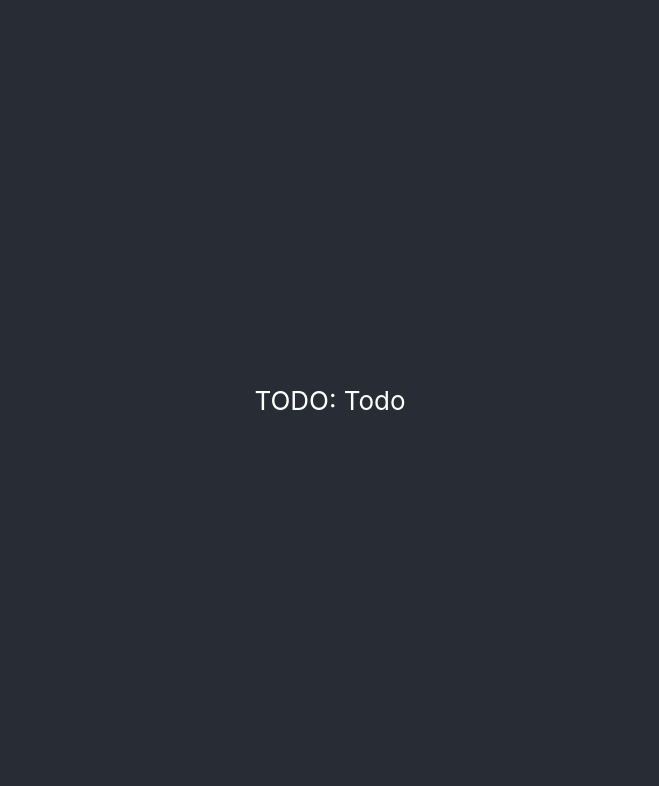
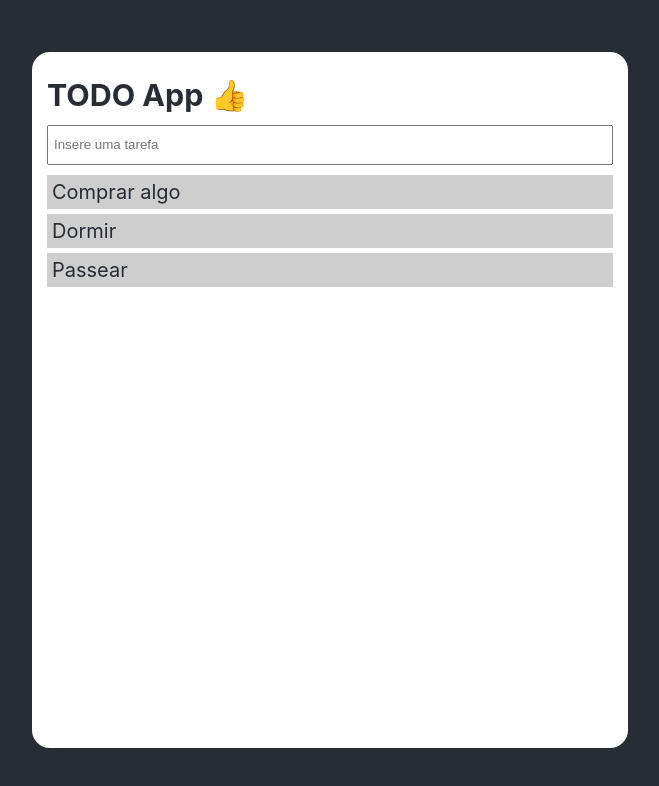
Before and after one commit to anotherlusitano/TodoAppReact, a React (Create React App) app: page / in a window 1280 px wide. Shown: the top 786 px of the page, without its empty margins (310-969 px from the left). Built offline with nearby package versions, Linux system fonts and the light colour scheme.

Commit message:
Adicionar formulário simples que adiciona tarefas

```diff
--- a/src/App.css
+++ b/src/App.css
@@ -1,9 +1,5 @@
 * {
   box-sizing: border-box;
-}
-
-.App {
-  text-align: center;
 }
 
 main {
@@ -16,3 +12,39 @@ main {
   font-size: calc(10px + 2vmin);
   color: white;
 }
+
+.form-container {
+  background-color: white;
+  color: #282c34;
+  width: 600px;
+  height: 700px;
+  padding: 15px;
+  border: 2px solid;
+  border-radius: 20px;
+}
+
+.form-container h3 {
+  margin-block: 10px;
+}
+
+form {
+  margin-bottom: 10px;
+}
+
+input {
+  width: 100%;
+  height: 40px;
+  padding-left: 5px;
+}
+
+.todo-item {
+  width: 100%;
+  word-wrap:break-word;
+  background-color: #cecece;
+
+  margin-block: 5px;
+  padding-block: 5px;
+  padding-left: 5px;
+
+  font-size: 20px;
+}
--- a/src/components/App.jsx
+++ b/src/components/App.jsx
@@ -1,10 +1,71 @@
+import { useState } from "react";
 import "../App.css";
+import TodoItem from "./TodoItem";
 
 function App() {
+  const [todos, setTodos] = useState([
+    {
+      id: 1,
+      title: "Comprar algo",
+      done: false,
+    },
+    {
+      id: 2,
+      title: "Dormir",
+      done: false,
+    },
+    {
+      id: 3,
+      title: "Passear",
+      done: false,
+    },
+  ]);
+
+  const [input, setInput] = useState("");
+
+  // Função para termos o valor do Input cada vez que o utilizador insere algo
+  function handleInput(event) {
+    const novaTarefa = event.target.value;
+    setInput(novaTarefa);
+  }
+
+  // Adiciona a tarefa quando ela não está vazia
+  function addTodo() {
+    if (input.trim().length === 0) {
+      return;
+    }
+
+    setTodos([
+      ...todos,
+      {
+        id: todos.length + 1,
+        title: input,
+        done: false,
+      },
+    ]);
+
+    setInput("");
+  }
+
   return (
-    <div className="App">
-      <main>TODO: Todo</main>
-    </div>
+    <main>
+      <div className="form-container">
+        <h3>TODO App 👍</h3>
+
+        <form action="#" onSubmit={addTodo}>
+          <input
+            type="text"
+            value={input}
+            placeholder="Insere uma tarefa"
+            onChange={handleInput}
+          />
+        </form>
+
+        {todos.map(({ id, title }) => (
+          <TodoItem id={id} title={title} />
+        ))}
+      </div>
+    </main>
   );
 }
 
--- /dev/null
+++ b/src/components/TodoItem.jsx
@@ -0,0 +1,9 @@
+import React from "react";
+
+export default function TodoItem(props) {
+  return (
+    <div key={props.id} className="todo-item">
+      {props.title}
+    </div>
+  );
+}
```
